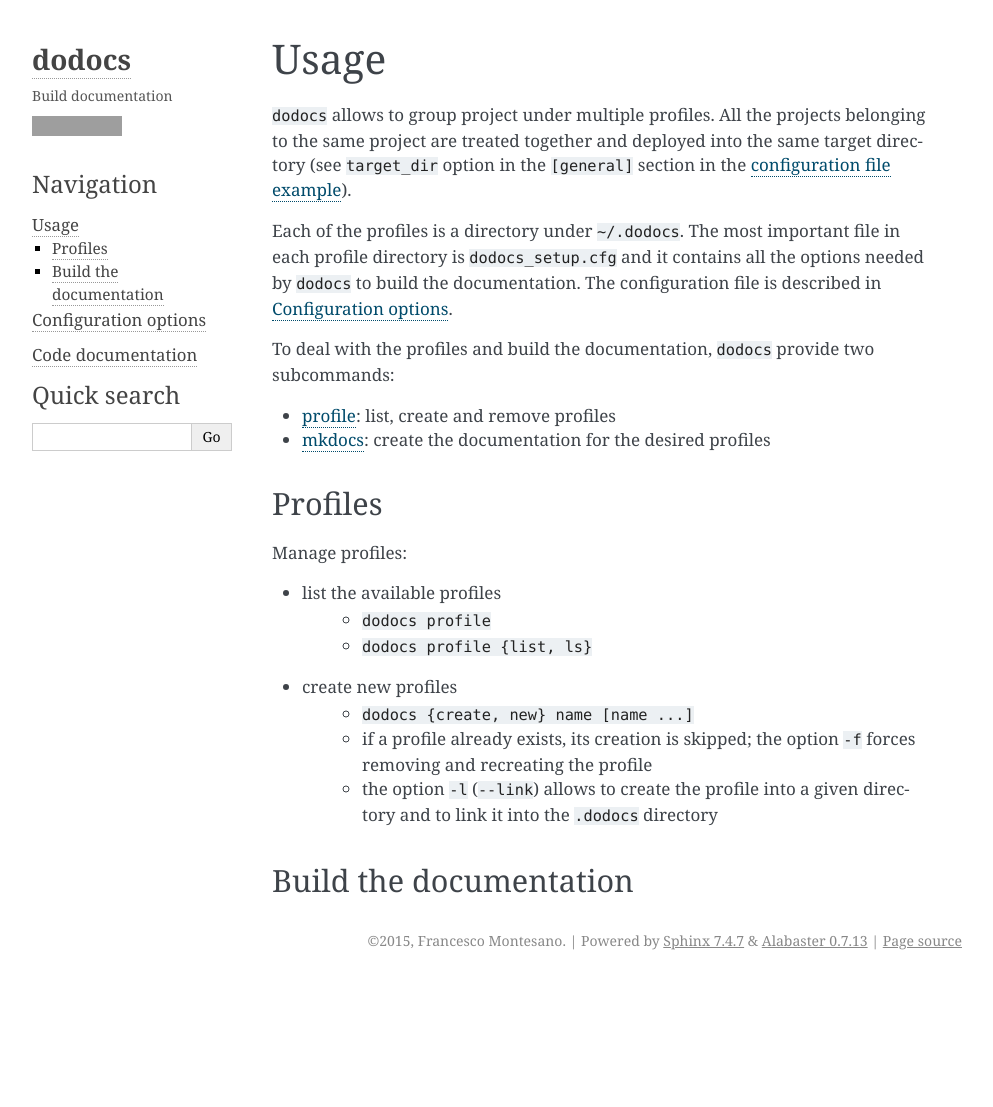
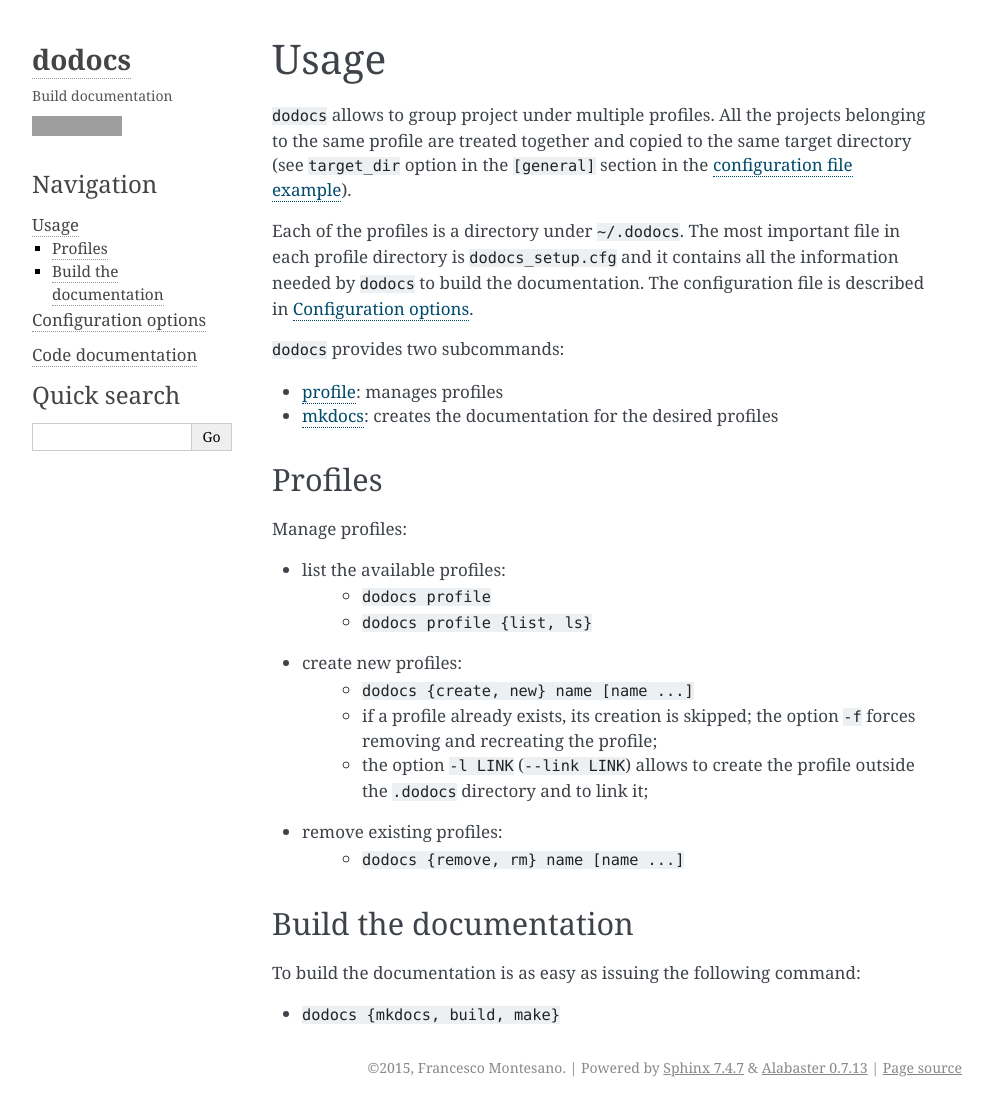
Before and after one commit to montefra/dodocs, a Sphinx documentation site: the page built from docs/source/usage.rst, in a window 1280 px wide. Shown: the whole page, without its empty margins (148-1141 px from the left). Built offline with Sphinx 7.4.7, drawn with Linux system fonts in a browser that asks for light colours; before the commit the page ends 980 px from its top, so only the background shows below that; grey boxes are pictures that could not be loaded.

Commit message:
Little rewording, all commands added

```diff
--- a/docs/source/usage.rst
+++ b/docs/source/usage.rst
@@ -2,20 +2,19 @@
 *****
 
 ``dodocs`` allows to group project under multiple profiles. All the projects
-belonging to the same project are treated together and deployed into the same
-target directory (see ``target_dir`` option in the ``[general]`` section in the
+belonging to the same profile are treated together and copied to the same target
+directory (see ``target_dir`` option in the ``[general]`` section in the
 :ref:`configuration file example <conf_example>`).
 
 Each of the profiles is a directory under ``~/.dodocs``. The most important file
 in each profile directory is ``dodocs_setup.cfg`` and it contains all the
-options needed by ``dodocs`` to build the documentation. The configuration file
-is described in :doc:`config`.
+information needed by ``dodocs`` to build the documentation. The configuration
+file is described in :doc:`config`.
 
-To deal with the profiles and build the documentation, ``dodocs`` provide two
-subcommands:
+``dodocs`` provides two subcommands:
 
-* :ref:`profile <profile>`: list, create and remove profiles
-* :ref:`mkdocs <mkdocs>`: create the documentation for the desired profiles
+* :ref:`profile <profile>`: manages profiles
+* :ref:`mkdocs <mkdocs>`: creates the documentation for the desired profiles
 
 .. _profile:
 
@@ -24,18 +23,23 @@
 
 Manage profiles:
 
-* list the available profiles
+* list the available profiles:
     + ``dodocs profile``
     + ``dodocs profile {list, ls}``
-* create new profiles
+* create new profiles:
     + ``dodocs {create, new} name [name ...]``
     + if a profile already exists, its creation is skipped; the option ``-f``
-      forces removing and recreating the profile
-    + the option ``-l`` (``--link``) allows to create the profile into a given
-      directory and to link it into the ``.dodocs`` directory
-
+      forces removing and recreating the profile;
+    + the option ``-l LINK`` (``--link LINK``) allows to create the profile
+      outside the ``.dodocs`` directory and to link it;
+* remove existing profiles:
+    + ``dodocs {remove, rm} name [name ...]``
 
 .. _mkdocs:
 
 Build the documentation
 =======================
+
+To build the documentation is as easy as issuing the following command:
+
+* ``dodocs {mkdocs, build, make}``
```
